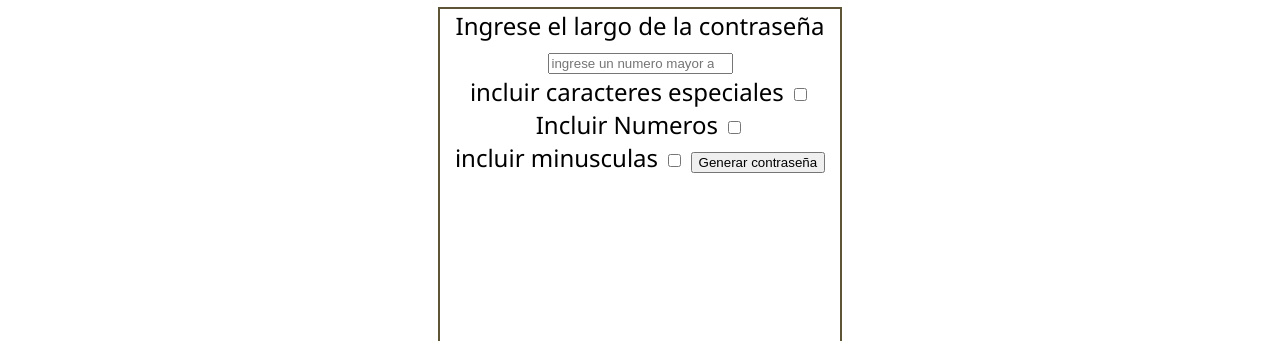
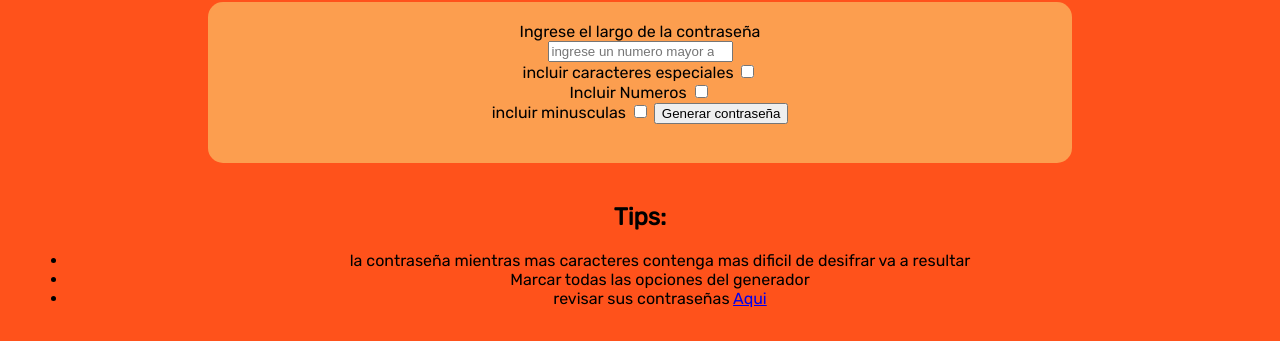
Before and after one commit to someone1a/PassGenerator, a plain HTML site: page index.html in a window 1280 px wide. Shown: the part 79-420 px from the top of the page. Drawn offline with Linux system fonts and the light colour scheme.

Commit message:
new styles

```diff
--- a/index.html
+++ b/index.html
@@ -27,16 +27,17 @@
     </header>
     <main>
         <section>
-            <article class="generador">
+            <article class="generador center">
                 Ingrese el largo de la contraseña <br>
                 <input type="number" name="range" id="range" min="6" placeholder="ingrese un numero mayor a 6"><br>
                 incluir caracteres especiales <input type="checkbox" name="especial" id="especial"><br>
                 Incluir Numeros <input type="checkbox" name="numbers" id="numbers"><br>
                 incluir minusculas <input type="checkbox" name="min" id="min">
                 <input type="submit" value="Generar contraseña" onclick="generate()" class="input"><br>
+                <br>
                 <span id="return"></span>
             </article>
-            <article>
+            <article class="center">
                 <h2>Tips:</h2>
                 <ul>
                     <li>la contraseña mientras mas caracteres contenga mas dificil de desifrar va a resultar</li>
--- a/style.css
+++ b/style.css
@@ -1,61 +1,32 @@
+@import url('https://fonts.googleapis.com/css2?family=Rubik&display=swap');
+:root{
+    --font:'Rubik', sans-serif;
+    --lightb:#FF521B;
+    --lightf:#FC9E4F;
+    --darkb:#090809;
+    --darkf:#78C0E0;
+    --darkT:#FFFBFE;
+}
 body{
-    background-color: white;
-    color: black;
-    font-size: 1rem;
-    font-family: 'Segoe UI', Tahoma, Geneva, Verdana, sans-serif;
+    background-color: var(--lightb);
+    font-family: var(--font);
+}
+.center{
+    text-align: center;
+    justify-content: center;
+    align-items: center;
+    box-sizing: border-box;
+    padding: 20px;
 }
 .generador{
-    margin: 0 auto;
-    max-width: 400px;
-    height: 400px;
-    border: solid 2px;
-    animation: whitemode 2s infinite alternate linear;
-    text-align: center;
-    font-size: 1.5rem;
+    background-color: var(--lightf);
+    border-radius: 15px;
+    margin-left: 10vh;
+    margin-right: 10vh;
 }
-.right{
-    text-align: right;
+@media (min-width:992px){
+    .generador{
+        margin-left: 25vh;
+        margin-right: 25vh;
+    }
 }
-footer{
-    position: absolute;
-    bottom: 0;
-}
-
-@media (prefers-color-scheme: dark) {
-    body {
-      background-color: #252525;
-      color: #f9f9f9;
-    }
-    input{
-        background-color: transparent;
-        color: white;
-    }
-    .generador{
-        animation: infinite blackmode 2s alternate linear;
-    }
-    .input{
-        background-color: #ffbe0b;
-        border-color: #ffbe0b;
-        color: #252525;
-    }
-    #return{
-        color: greenyellow;
-    }
-    a{
-        color: white;
-    }
-  }
-  @keyframes blackmode {
-    0%{border-color: #ffbe0b;}
-    25%{border-color: #fb5607;}
-    50%{border-bottom: #ff006e;}
-    75%{border-color: #8338ec;}
-    100%{border-color: #3a86ff;}
-  }
-  @keyframes whitemode {
-    0%{border-color: #7b5a30;}
-    25%{border-color: #4a2f1a;}
-    50%{border-bottom: #364022;}
-    75%{border-color: #6f7a51;}
-    100%{border-color: #292818;}
-  }
```
